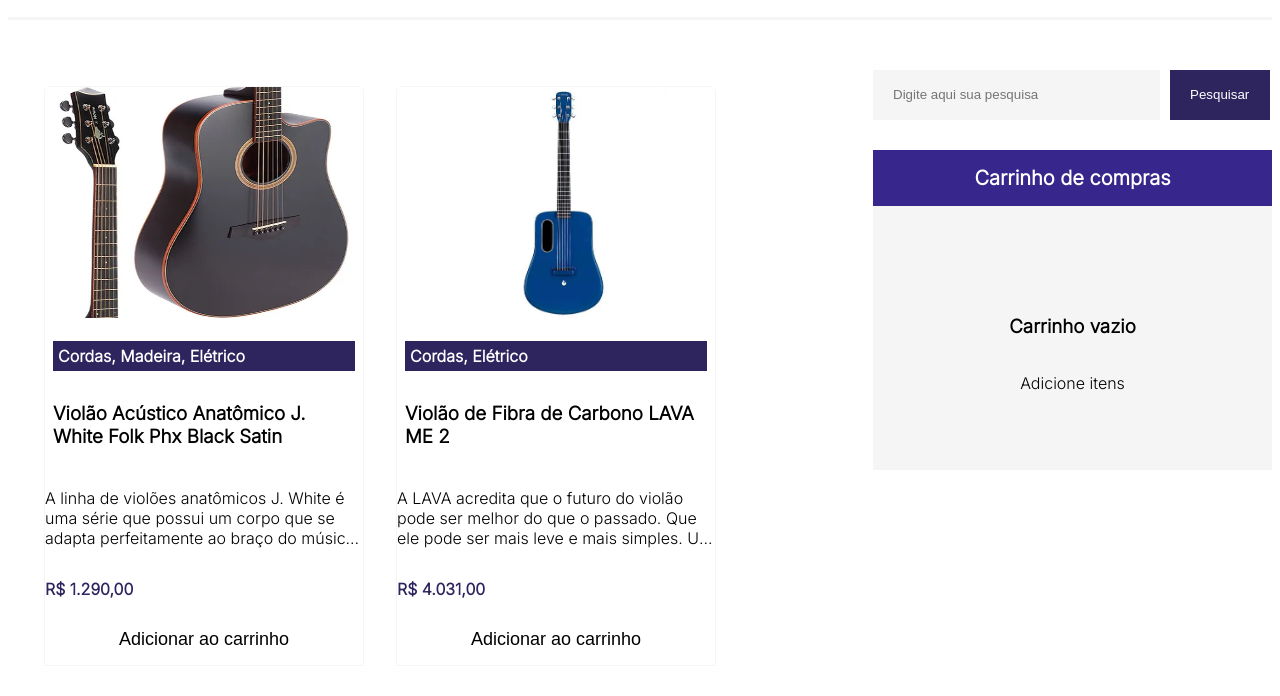
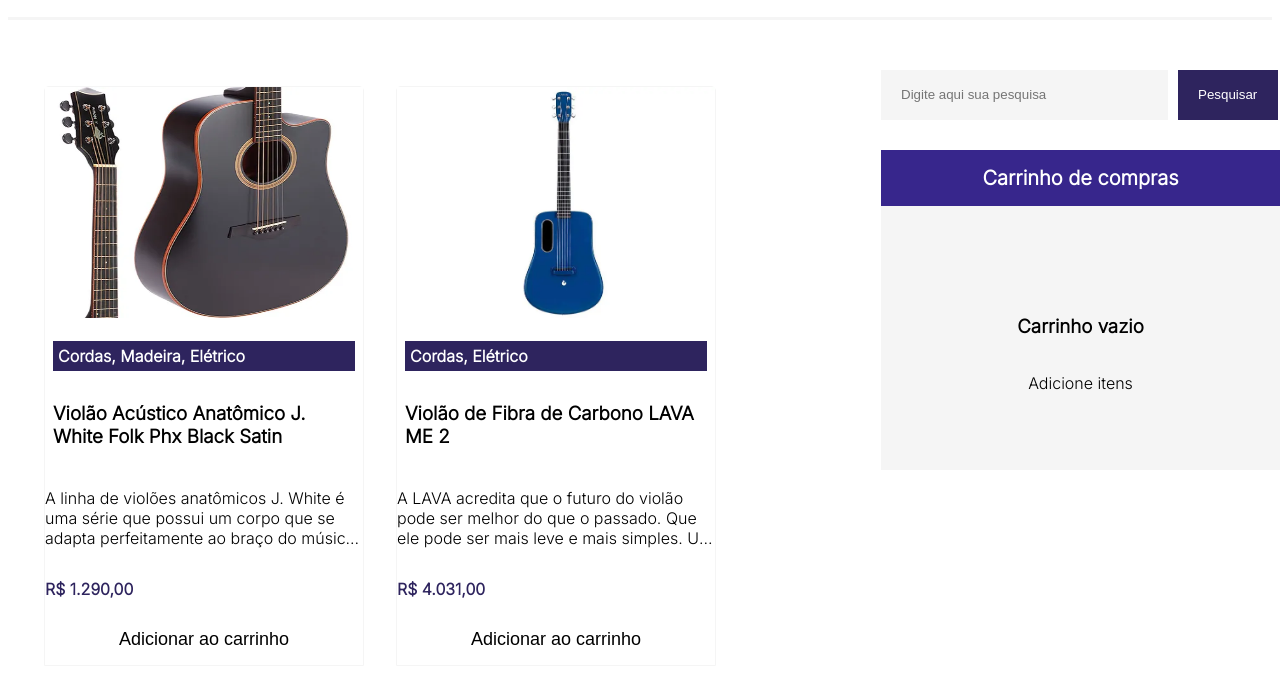
Before and after one commit to Kenzie-Academy-Brasil-Developers/m1-capstone-ecommerce-template_Vin-cius-Ribeiro, a plain HTML site: page index.html in a window 1280 px wide. Shown: the part 60-756 px from the top of the page. Drawn offline with Linux system fonts and the light colour scheme.

Commit message:
adionei fixed no carrinho

```diff
--- a/css/style.css
+++ b/css/style.css
@@ -241,10 +241,12 @@
   align-items: center;
   margin: 0;
 }
-/*
+
 .section_2  {
   position: fixed;
+  right: 0;
   display: flex;
   flex-direction: column;
   justify-content: left;
-}*/
+
+}
```
